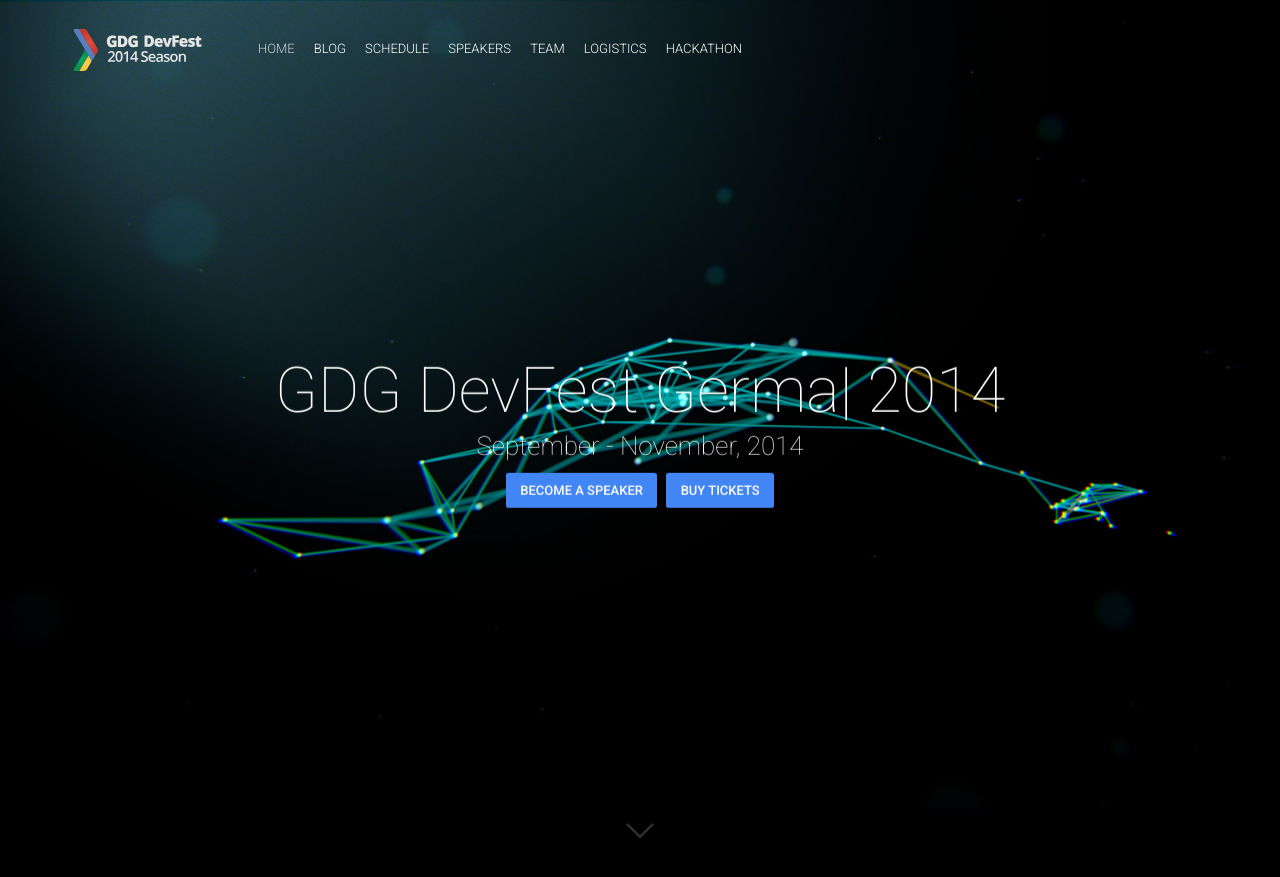
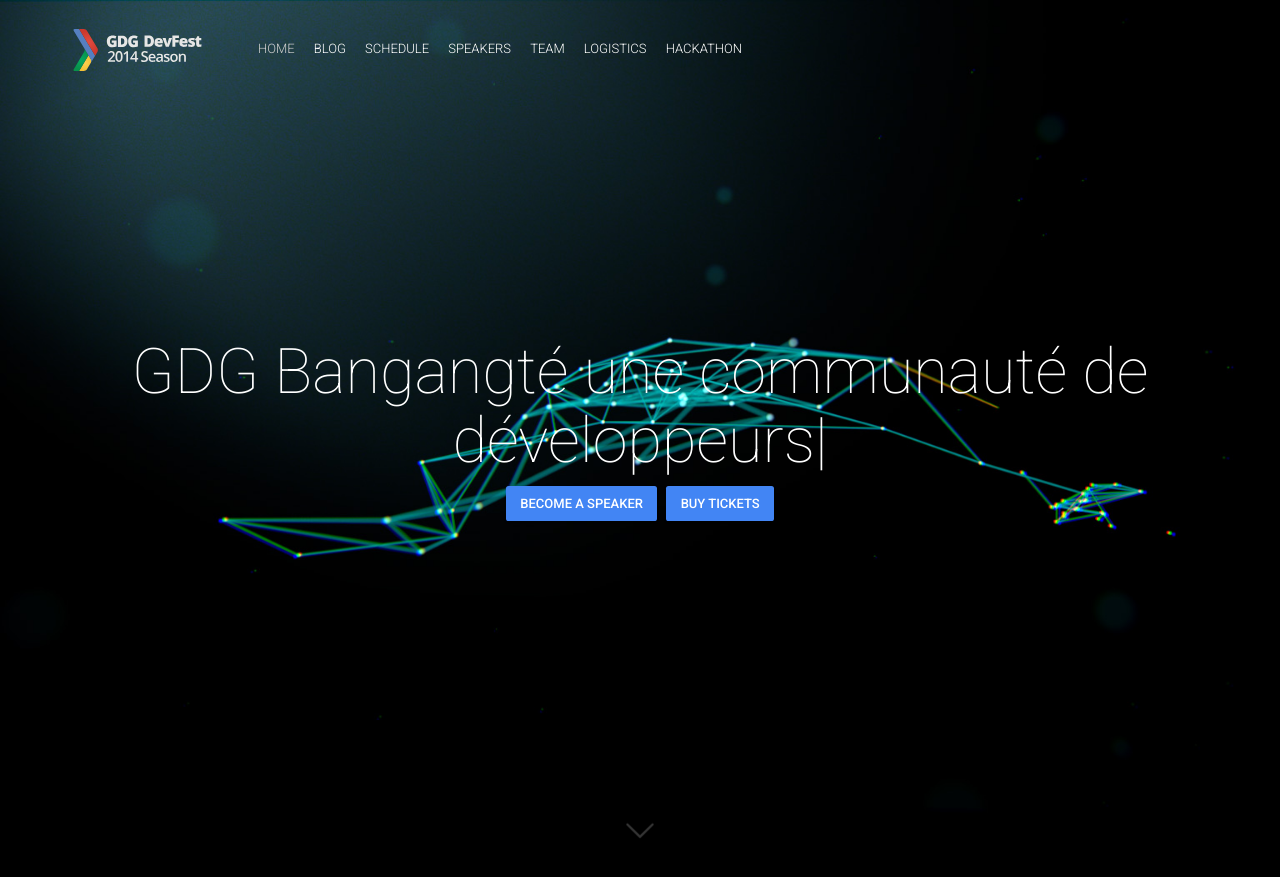
Before and after one commit to allgdg/gdgbangangte, a Jekyll site: the page built from index.html, in a window 1280 px wide and 900 px high. Shown: the top 877 px of the window. Built offline with Jekyll 4.4.1, drawn with Linux system fonts in a browser that asks for light colours; nearby versions of some CDN libraries; comment, search, counter and statistics services are not loaded.

Commit message:
made some changes

```diff
--- a/_config.yml
+++ b/_config.yml
@@ -21,8 +21,8 @@
 siteVerification: "b9imDOrFawXaBXCC4r3uJDdswSYcalD-wWpMYhFq-no"
 
 # Organizer Info
-organizerName: "GDG Lviv"
-organizerAlternateName: "Google Developer Group Lviv"
+organizerName: "GDG Bangangté"
+organizerAlternateName: "Google Developer Group Bangangté"
 organizerDescription: "Open and volunteer geek communities who create exciting projects and share experience about Google technology with passion."
 organizerEmail: "lviv@gdg.org.ua"
 organizerLogo: "/img/seo/organizer-logo.png"
@@ -56,9 +56,9 @@
 
 # Hero Block
 heroImage: "hero.jpg"
-heroTitle: "GDG DevFest <typeout> 2014"
-eventDate: "September - November, 2014"
-typeoutTextValues: '"", "Season", "Ukraine", "Germany", "USA"'
+heroTitle: "GDG Bangangté <typeout> "
+#eventDate: "une communauté <typeout> de développeurs "
+typeoutTextValues: '"", "une communauté de développeurs"'
 typeoutFallback: "Season"
 heroButtons:
  - {link: "https://bit.ly/dfua-c4p", text: "Become a speaker"}
--- a/_includes/hero.html
+++ b/_includes/hero.html
@@ -6,7 +6,7 @@
         <div class="animated hiding" data-animation="fadeInDown" data-delay="500">
             {% assign heroText = site.heroTitle | split:"<typeout>" %}
             <h1>{{ heroText[0] }}<span id="typeout-text" class="hidden-xs"></span><span class="typeout-fallback">{{ site.typeoutFallback }}</span>{{ heroText[1] }}</h1>
-            <p>{{ site.eventDate }}</p>
+          <!--  <p>{{ site.eventDate }}</p> -->
             {% for button in site.heroButtons %}
             <a href="{% if button.permalink != null %} {{ button.permalink | prepend: site.baseurl }} {% else %} {{ button.link }} {% endif %}" class="btn btn-primary waves-effect waves-button waves-light waves-float" {% if button.link != null %}target="_blank"{% endif %}>{{ button.text }}</a>
             {% endfor %}
```
